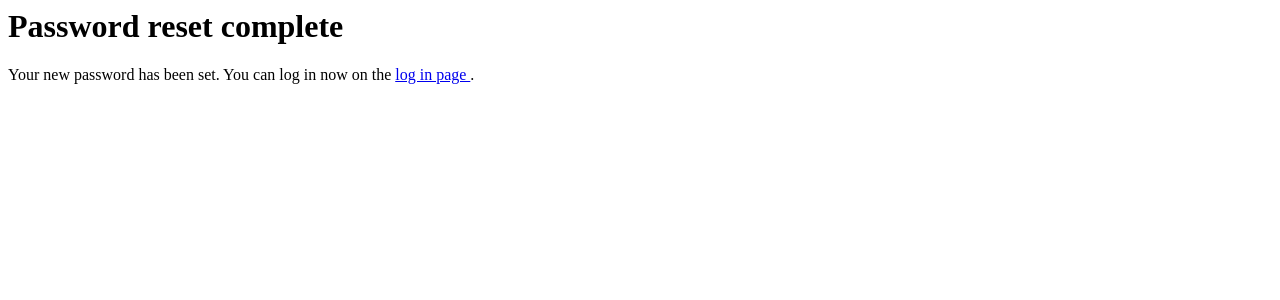
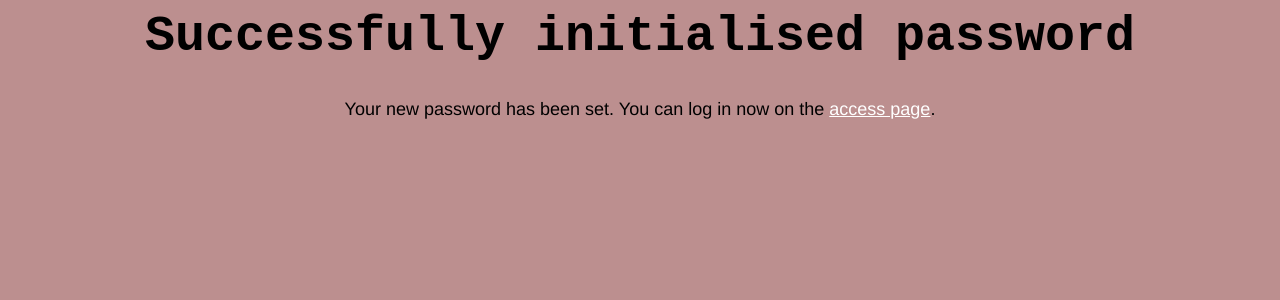
Before and after one commit to kenneduu/Django-FemaleNet, a Django app: a page that uses templates/registration/password_reset_complete.html in a window 1280 px wide. Shown: the top 300 px of the page. Run offline with Django 4.2, Linux system fonts and the light colour scheme.

Commit message:
CSS Tweaks

```diff
--- a/templates/registration/password_reset_complete.html
+++ b/templates/registration/password_reset_complete.html
@@ -1,8 +1,41 @@
 {% extends 'base.html' %}
 
-{% block title %} Password reset complete {% endblock %}
+{% block title %} Successfully initialised password {% endblock %}
+
+{%block style%}
+
+body {
+  background-color: BC8F8F ;
+  font-family: 'Courier New', monospace;
+  font-size: 25px;
+}
+
+h1 {
+    color: black
+    font-size: 28px;
+    text-align: center;
+}
+
+p {
+    color: black;
+    text-align: center;
+    font-size: 18px;
+    font-family: 'Helvetica', sans-serif;
+}
+a {
+  color: white;
+  text-align: center;
+  font-size: 18px;
+}
+
+a:hover {
+  cursor: pointer;
+}
+
+
+{% endblock %}
 
 {% block content %}
-<h1> Password reset complete </h1>
-<p> Your new password has been set. You can log in now on the <a href ="{% url 'login' %}"> log in page </a>.</p>
+<h1> Successfully initialised password </h1>
+<p> Your new password has been set. You can log in now on the <a href ="{% url 'login' %}"> access page</a>.</p>
 {% endblock %}
```
Also changed, not shown: templates/home.html (+5 -4 lines).
